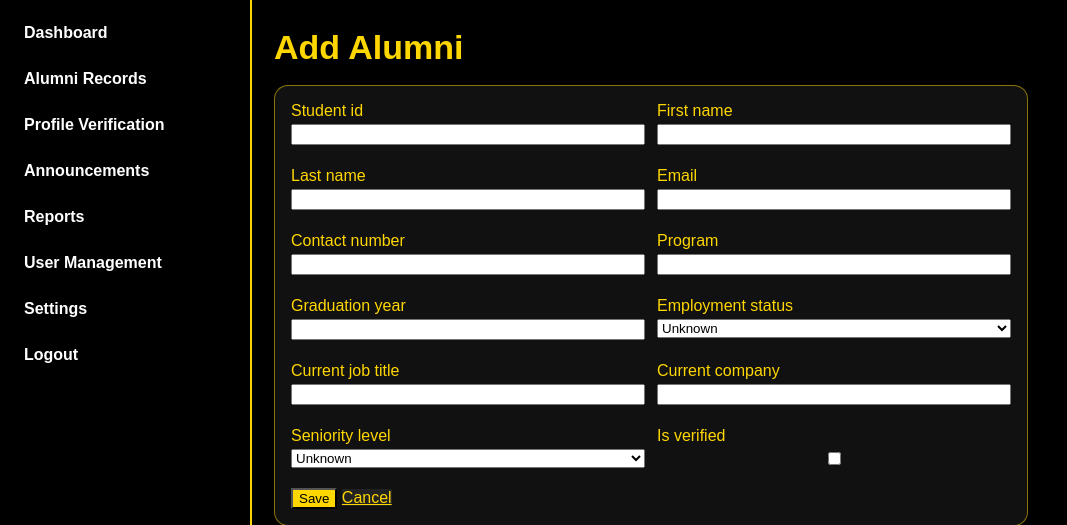
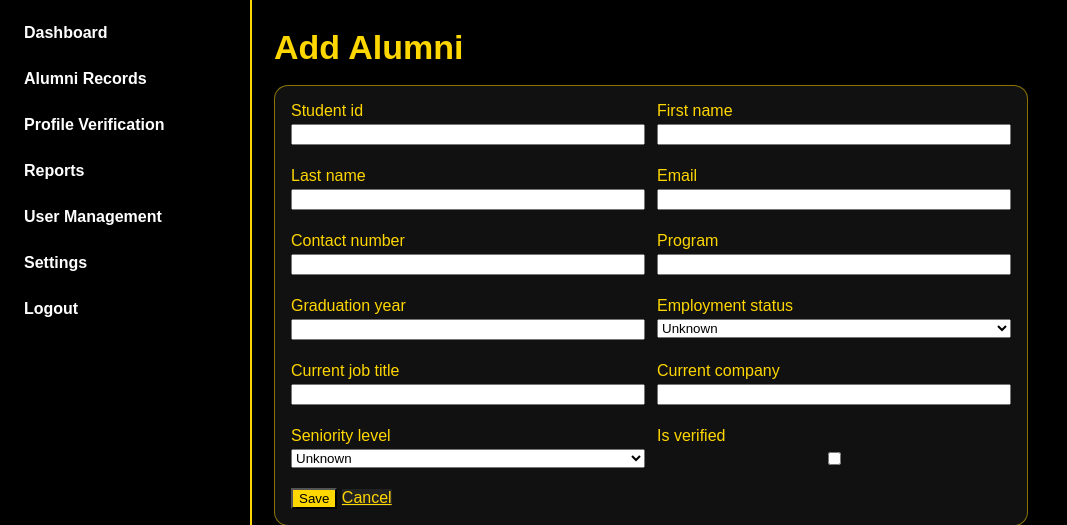
Before and after one commit to HLyH3LL/Alumni-Tracer, a Django app: page /account/admin/alumni-records/add/ in a window 1280 px wide. Shown: the part 67-592 px from the top of the page, without its empty margins (0-1067 px from the left). Run offline with Django 5.2, Linux system fonts and the light colour scheme; a user stored in the database is signed in; data comes from the database, SQL or seed files in the repository; parts of the project's set-up code (start-up, migrations or seed data) failed here and were passed over.

Commit message:
Remove Announcements link from admin layout

```diff
--- a/account/templates/account/admin/_layout.html
+++ b/account/templates/account/admin/_layout.html
@@ -176,7 +176,6 @@
       <a href="{% url 'account:admin_dashboard' %}">Dashboard</a>
       <a href="{% url 'account:alumni_records' %}">Alumni Records</a>
       <a href="{% url 'account:profile_verification' %}">Profile Verification</a>
-      <a href="{% url 'account:announcements' %}">Announcements</a>
       <a href="{% url 'account:reports' %}">Reports</a>
       <a href="{% url 'account:user_management' %}">User Management</a>
       <a href="{% url 'account:admin_settings' %}">Settings</a>
```
